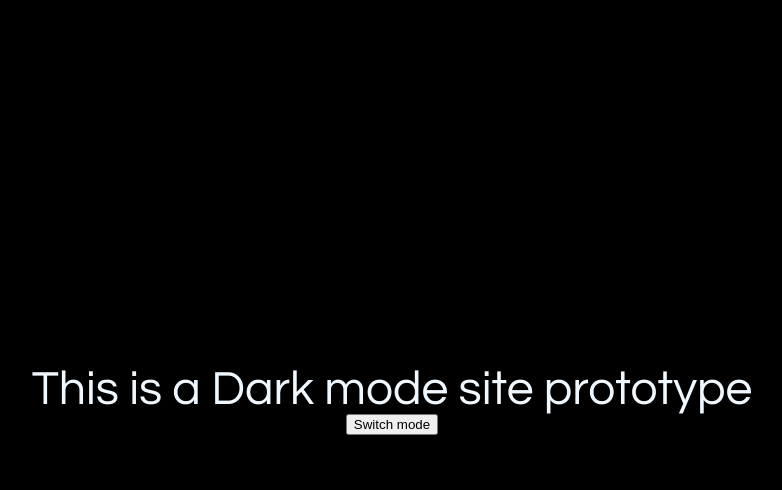
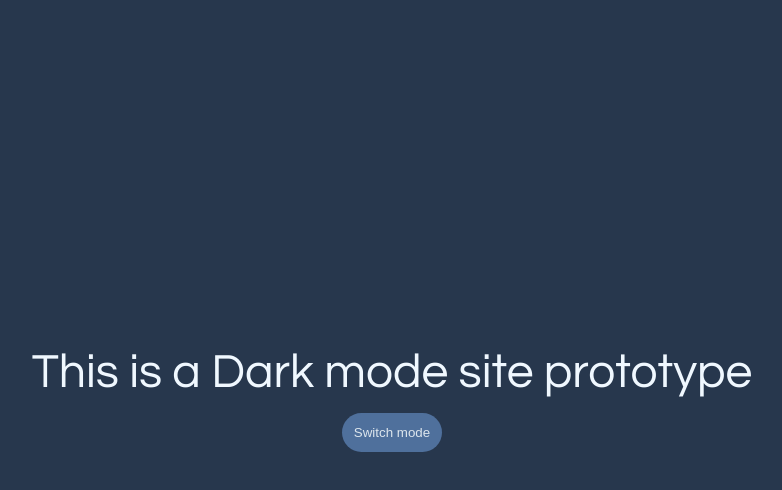
Before and after one commit to EricCavalcante/DarkModePrototype, a plain HTML site: page index.html in a window 1280 px wide. Both pictures are taken after a click on the button "Switch mode". Shown: the whole page, without its empty margins (248-1030 px from the left). Drawn offline with Linux system fonts and the light colour scheme.

Commit message:
Alterando as cores do projeto

```diff
--- a/JavaScript/main.js
+++ b/JavaScript/main.js
@@ -1,5 +1,10 @@
 const button = document.querySelector("#button")
 
-button.addEventListener('click', () => {
-    document.body.classList.toggle("dark-mode")
-})
+function click (){
+    button.addEventListener('click', () => {
+        document.body.classList.toggle("dark-mode")
+        return
+    })
+}
+
+click()
--- a/styles.css
+++ b/styles.css
@@ -2,6 +2,9 @@
 
 :root{
     --font-family: 'Questrial', sans-serif;
+    --bg-color-bright : #DDE6ED;
+    --bg-color-dark: #27374D;
+    --btn-bg-color: #4F709C;
 }
 
 body{
@@ -12,14 +15,25 @@ body{
     text-align: center;
     min-height: 100vh;
     transition: 1s;
+    background-color: var(--bg-color-bright);
 }
 
 h1{
-    font-size: 3em;
+    font-size: 3rem;
     font-family: var(--font-family);
+
 }
 
 .dark-mode{
-    background-color: black;
+    background-color: var(--bg-color-dark);
     color: aliceblue;
 }
+
+.btn{
+    margin-top: 1rem;
+    background-color: var(--btn-bg-color);
+    border: 2px;
+    border-radius: 20px;
+    padding: 0.75rem;
+    color: var(--bg-color-bright);
+}
```
